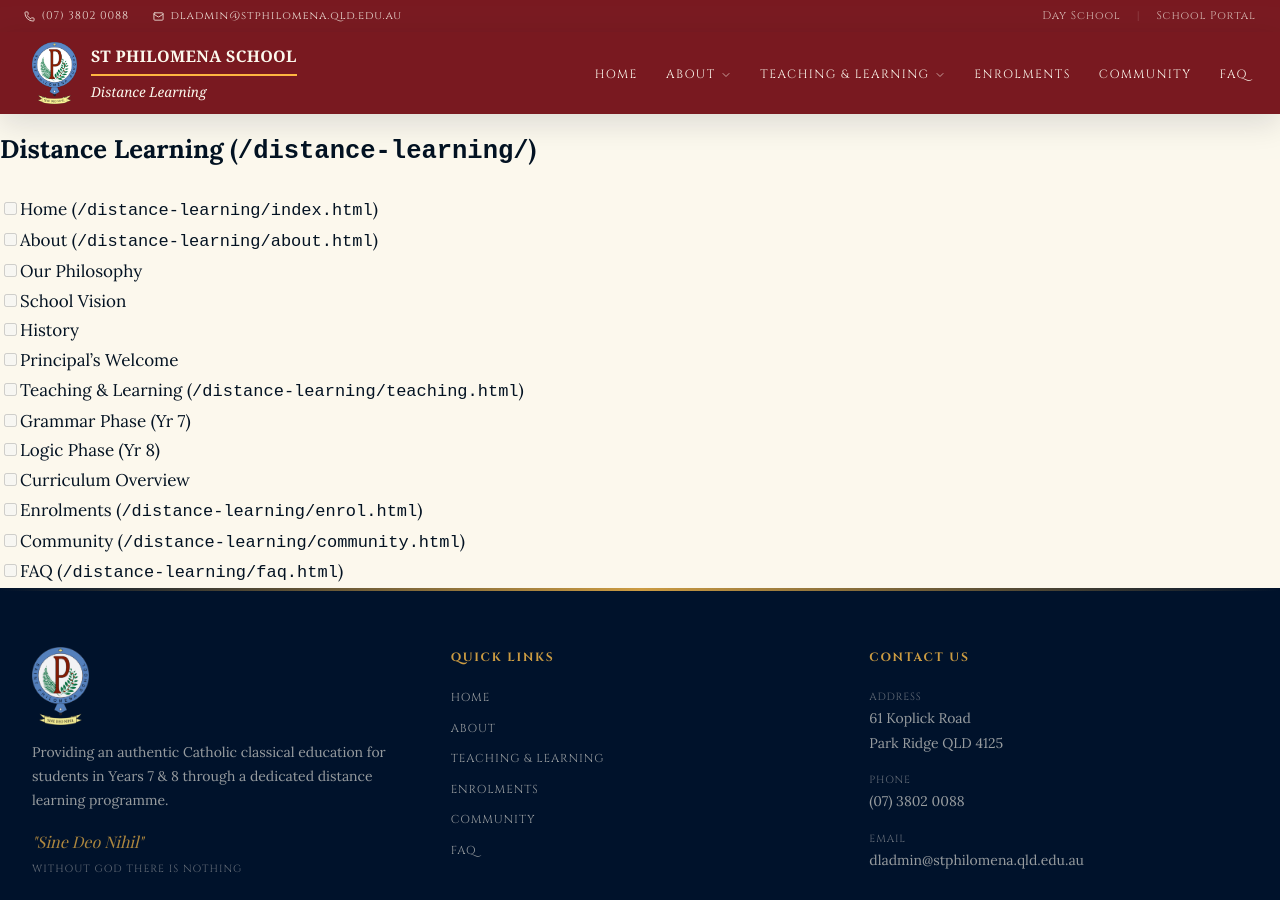
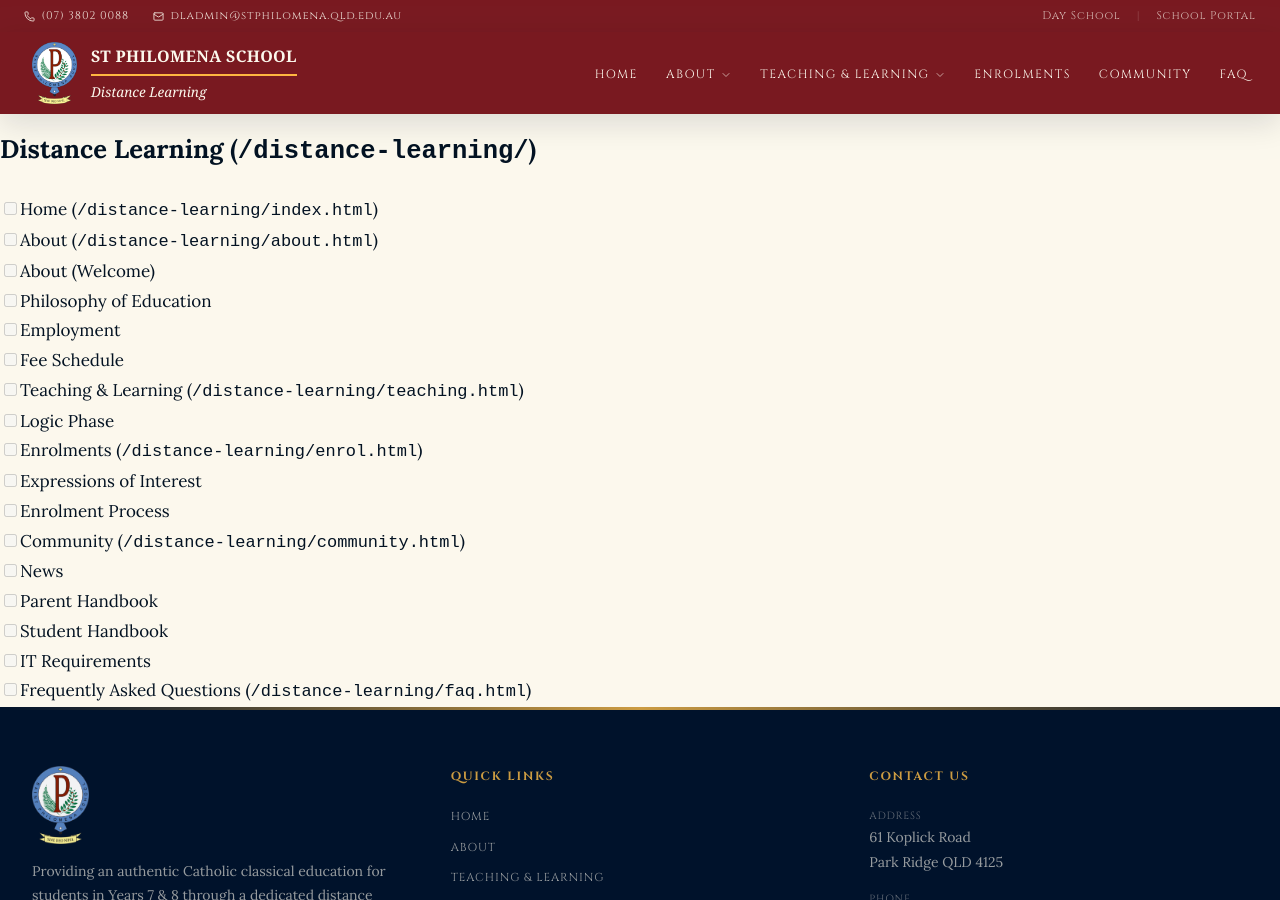
Before and after one commit to sps-it-admin/sps-it-admin.github.io, a Jekyll site: the page built from todo.md, in a window 1280 px wide and 900 px high, scrolled down 616 px. Built offline with Jekyll 4.4.1, drawn with Linux system fonts in a browser that asks for light colours; some web fonts are replaced; our own code applies the rules of GitHub Pages for plain Markdown files.

Commit message:
Update distance learning todo tasks to match live site navigation
https://claude.ai/code/session_013QLVrx5kRTP76ukEVtKkgH

```diff
--- a/todo.md
+++ b/todo.md
@@ -23,14 +23,18 @@
 
 - [ ] Home (`/distance-learning/index.html`)
 - [ ] About (`/distance-learning/about.html`)
-  - [ ] Our Philosophy
-  - [ ] School Vision
-  - [ ] History
-  - [ ] Principal's Welcome
+  - [ ] About (Welcome)
+  - [ ] Philosophy of Education
+  - [ ] Employment
+  - [ ] Fee Schedule
 - [ ] Teaching & Learning (`/distance-learning/teaching.html`)
-  - [ ] Grammar Phase (Yr 7)
-  - [ ] Logic Phase (Yr 8)
-  - [ ] Curriculum Overview
+  - [ ] Logic Phase
 - [ ] Enrolments (`/distance-learning/enrol.html`)
+  - [ ] Expressions of Interest
+  - [ ] Enrolment Process
 - [ ] Community (`/distance-learning/community.html`)
-- [ ] FAQ (`/distance-learning/faq.html`)
+  - [ ] News
+  - [ ] Parent Handbook
+  - [ ] Student Handbook
+  - [ ] IT Requirements
+- [ ] Frequently Asked Questions (`/distance-learning/faq.html`)
```
